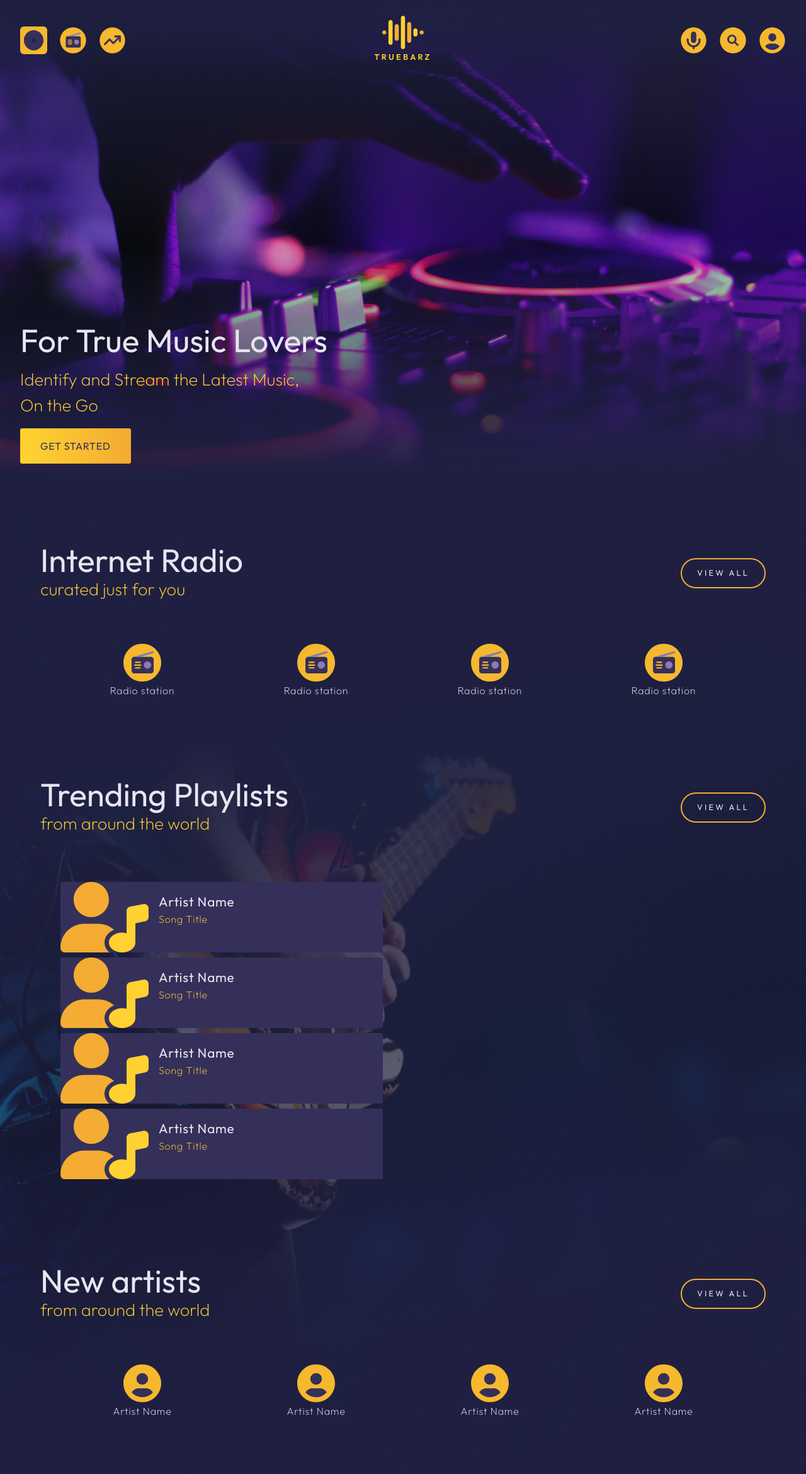
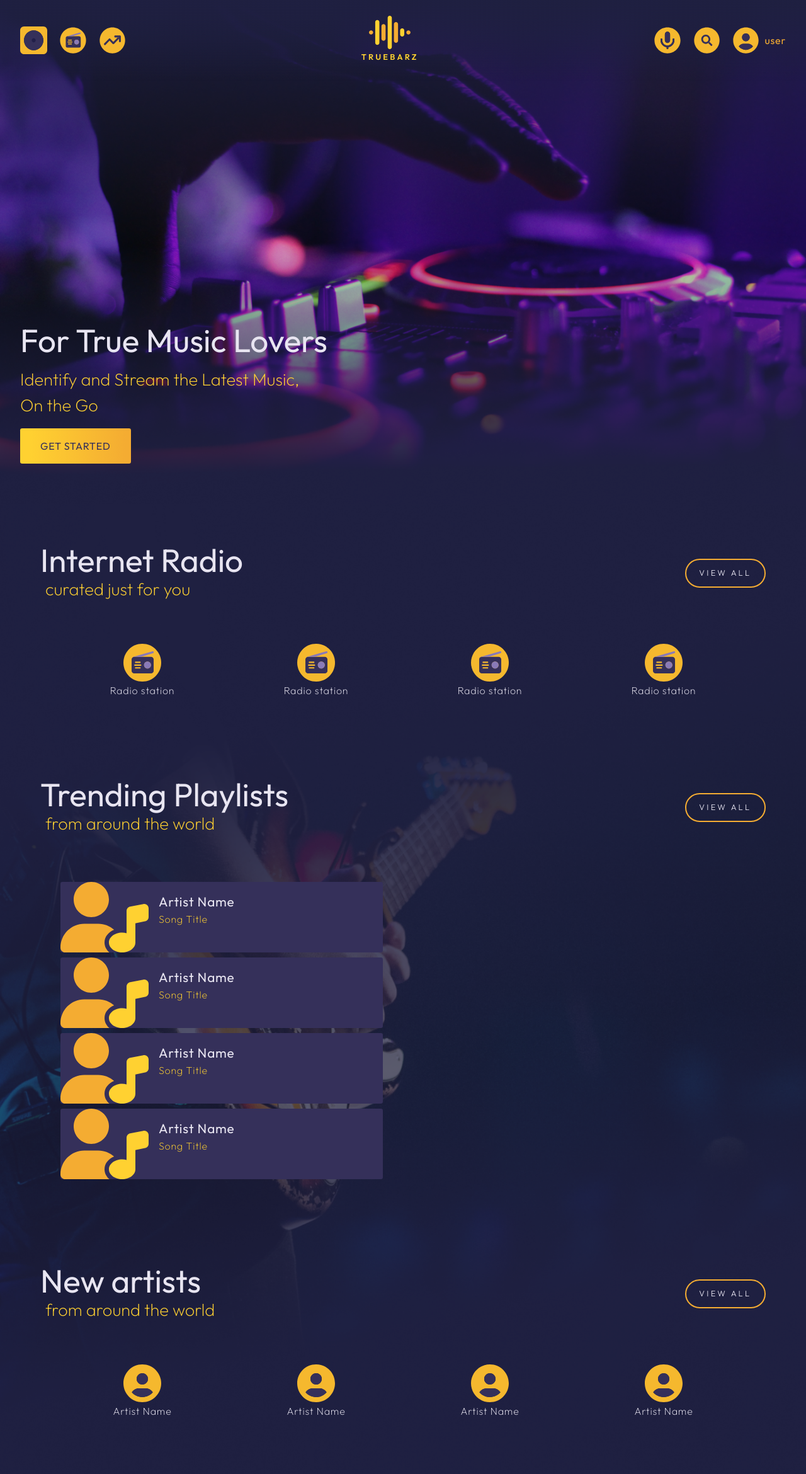
Before and after one commit to devmiano/truebarz, a Flask app: page / in a window 1280 px wide. Shown: the top 2340 px of the page at 63% size. Run offline with Flask 2, Linux system fonts and the light colour scheme.

Commit message:
changed cetegory styling

```diff
--- a/app/assets/sass/base/_mixins.scss
+++ b/app/assets/sass/base/_mixins.scss
@@ -103,6 +103,7 @@
 @mixin btn {
   border: none;
   outline: none;
+  cursor: pointer;
   color: $dark-400;
   background: $glow;
   padding: 1rem 2rem;
@@ -111,9 +112,12 @@
 }
 @mixin btn-round {
   outline: none;
+  cursor: pointer;
+  font-weight: 300;
   color: $light-100;
+  font-size: 0.8rem;
   border-radius: 5rem;
-  padding: 0.8rem 1.5rem;
+  padding: 0.7rem 1.3rem;
   letter-spacing: 0.2rem;
   background: transparent;
   text-transform: uppercase;
--- a/app/assets/sass/styles/_categories.scss
+++ b/app/assets/sass/styles/_categories.scss
@@ -24,8 +24,9 @@
           @include title;
         }
         .text {
+          color: $glow-100;
           @include subtitle;
-          color: $glow-100;
+          margin-left: 0.5rem;
         }
       }
       .round {
--- a/app/assets/sass/styles/_navbar.scss
+++ b/app/assets/sass/styles/_navbar.scss
@@ -41,8 +41,16 @@
     @include row-center;
     justify-content: flex-end;
     .link {
+      gap: 0.5rem;
+      @include link;
+      @include row-center;
+
       .icon {
         @include navicon;
+      }
+      .text {
+        @include text;
+        color: $glow-300;
       }
     }
   }
--- a/app/assets/styles/global.css
+++ b/app/assets/styles/global.css
@@ -116,6 +116,7 @@
                     #hero .content .btn {
                       border: none;
                       outline: none;
+                      cursor: pointer;
                       color: #35305a;
                       background: linear-gradient(91.47deg, #ffd131 8.81%, #f4ac32 94.74%);
                       padding: 1rem 2rem;
@@ -247,6 +248,7 @@
           margin: 0.5rem 0;
           border: none;
           outline: none;
+          cursor: pointer;
           color: #35305a;
           background: linear-gradient(91.47deg, #ffd131 8.81%, #f4ac32 94.74%);
           padding: 1rem 2rem;
@@ -321,6 +323,7 @@
           margin: 0.5rem 0;
           border: none;
           outline: none;
+          cursor: pointer;
           color: #35305a;
           background: linear-gradient(91.47deg, #ffd131 8.81%, #f4ac32 94.74%);
           padding: 1rem 2rem;
@@ -381,9 +384,24 @@
     justify-content: center;
     justify-content: flex-end; }
     @media -sass-debug-info{filename{font-family:file\:\/\/\/home\/devmiano\/builds\/truebarz\/app\/assets\/sass\/styles\/_navbar\.scss}line{font-family:\0000351}}
-    #navbar .right .link .icon {
-      width: 2.7rem;
-      height: 2.7rem; }
+    #navbar .right .link {
+      gap: 0.5rem;
+      text-decoration: none;
+      display: flex;
+      flex-direction: row;
+      align-items: center;
+      justify-content: center; }
+      @media -sass-debug-info{filename{font-family:file\:\/\/\/home\/devmiano\/builds\/truebarz\/app\/assets\/sass\/styles\/_navbar\.scss}line{font-family:\0000355}}
+      #navbar .right .link .icon {
+        width: 2.7rem;
+        height: 2.7rem; }
+        @media -sass-debug-info{filename{font-family:file\:\/\/\/home\/devmiano\/builds\/truebarz\/app\/assets\/sass\/styles\/_navbar\.scss}line{font-family:\0000358}}
+        #navbar .right .link .text {
+          font-size: 1rem;
+          font-weight: 400;
+          font-family: 'Outfit', sans-serif;
+          letter-spacing: 0.05rem;
+          color: #f4ac32; }
 
 @media -sass-debug-info{filename{font-family:file\:\/\/\/home\/devmiano\/builds\/truebarz\/app\/assets\/sass\/styles\/_footer\.scss}line{font-family:\0000316}}
 #footer {
@@ -460,31 +478,35 @@
           #categories .radio .header .content .text,
           #categories .playlist .header .content .text,
           #categories .artist .header .content .text {
+            color: #ffd131;
             font-weight: 200;
             font-size: 1.7rem;
             font-family: 'Outfit', sans-serif;
-            color: #ffd131; }
-        @media -sass-debug-info{filename{font-family:file\:\/\/\/home\/devmiano\/builds\/truebarz\/app\/assets\/sass\/styles\/_categories\.scss}line{font-family:\0000339}}
+            margin-left: 0.5rem; }
+        @media -sass-debug-info{filename{font-family:file\:\/\/\/home\/devmiano\/builds\/truebarz\/app\/assets\/sass\/styles\/_categories\.scss}line{font-family:\0000340}}
         #categories .radio .header .round, #categories .playlist .header .round,
         #categories .artist .header .round {
           text-decoration: none;
           font-size: 0.8rem;
           outline: none;
+          cursor: pointer;
+          font-weight: 300;
           color: #e8e5f1;
+          font-size: 0.8rem;
           border-radius: 5rem;
-          padding: 0.8rem 1.5rem;
+          padding: 0.7rem 1.3rem;
           letter-spacing: 0.2rem;
           background: transparent;
           text-transform: uppercase;
           border: 2px solid #f4ac32; }
-      @media -sass-debug-info{filename{font-family:file\:\/\/\/home\/devmiano\/builds\/truebarz\/app\/assets\/sass\/styles\/_categories\.scss}line{font-family:\0000346}}
+      @media -sass-debug-info{filename{font-family:file\:\/\/\/home\/devmiano\/builds\/truebarz\/app\/assets\/sass\/styles\/_categories\.scss}line{font-family:\0000347}}
       #categories .radio .cards, #categories .playlist .cards, #categories .artist .cards {
         width: 100%;
         padding: 4rem 2rem;
         gap: 1rem;
         display: grid;
         grid-template-columns: 1fr 1fr 1fr 1fr; }
-        @media -sass-debug-info{filename{font-family:file\:\/\/\/home\/devmiano\/builds\/truebarz\/app\/assets\/sass\/styles\/_categories\.scss}line{font-family:\0000351}}
+        @media -sass-debug-info{filename{font-family:file\:\/\/\/home\/devmiano\/builds\/truebarz\/app\/assets\/sass\/styles\/_categories\.scss}line{font-family:\0000352}}
         #categories .radio .lyrics, #categories .playlist .lyrics,
         #categories .artist .lyrics {
           width: 50%;
--- a/app/templates/navbar.html
+++ b/app/templates/navbar.html
@@ -54,6 +54,7 @@
         src="{{url_for('static', filename='icons/user.svg')}}"
         alt="user"
       />
+      <p class="text">user</p>
     </a>
   </div>
 </nav>
```
